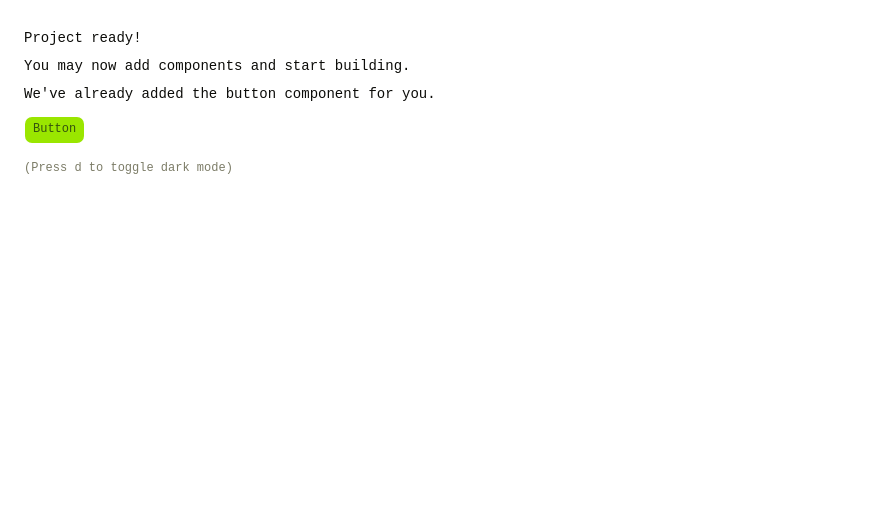
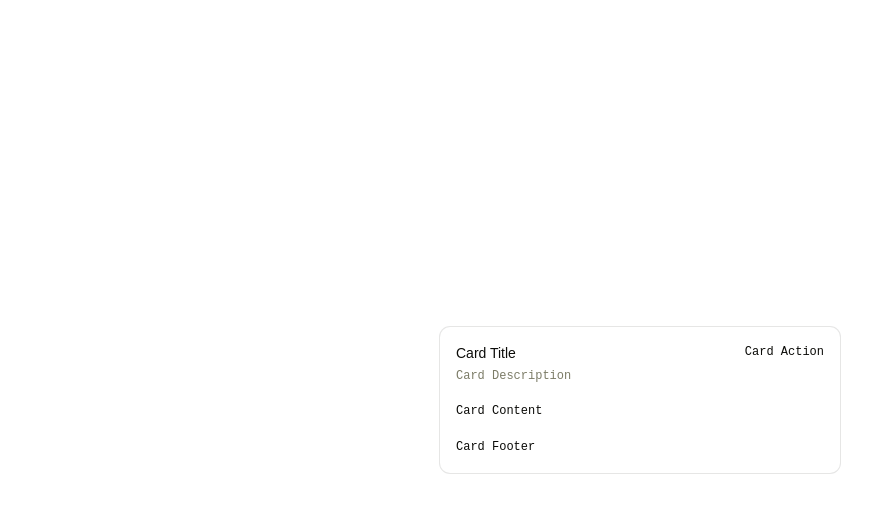
Before and after one commit to Allwyn46/money_manager, a React (Vite) app: page / in a window 1280 px wide. Shown: the top 512 px of the page, without its empty margins (0-880 px from the left). Built offline with nearby package versions, Linux system fonts and the light colour scheme.

Commit message:
Added HomePage.tsx

```diff
--- a/src/App.tsx
+++ b/src/App.tsx
@@ -1,20 +1,23 @@
-import { Button } from "@/components/ui/button"
+import HomePage from "./pages/HomePage"
 
 export function App() {
   return (
-    <div className="flex min-h-svh p-6">
-      <div className="flex max-w-md min-w-0 flex-col gap-4 text-sm leading-loose">
-        <div>
-          <h1 className="font-medium">Project ready!</h1>
-          <p>You may now add components and start building.</p>
-          <p>We&apos;ve already added the button component for you.</p>
-          <Button className="mt-2">Button</Button>
-        </div>
-        <div className="font-mono text-xs text-muted-foreground">
-          (Press <kbd>d</kbd> to toggle dark mode)
-        </div>
-      </div>
-    </div>
+    // <div className="flex min-h-svh p-6">
+    //   <div className="flex max-w-md min-w-0 flex-col gap-4 text-sm leading-loose">
+    //     <div>
+    //       <h1 className="font-medium">Project ready!</h1>
+    //       <p>You may now add components and start building.</p>
+    //       <p>We&apos;ve already added the button component for you.</p>
+    //       <Button className="mt-2">Button</Button>
+    //     </div>
+    //     <div className="font-mono text-xs text-muted-foreground">
+    //       (Press <kbd>d</kbd> to toggle dark mode)
+    //     </div>
+    //   </div>
+    // </div>
+    <>
+      <HomePage />
+    </>
   )
 }
 
--- /dev/null
+++ b/src/pages/HomePage.tsx
@@ -0,0 +1,35 @@
+import {
+  Card,
+  CardAction,
+  CardContent,
+  CardDescription,
+  CardFooter,
+  CardHeader,
+  CardTitle,
+} from "@/components/ui/card"
+
+const HomePage = () => {
+  return (
+    <section>
+      <div className="flex h-screen items-center justify-center">
+        <div className="w-100">
+          <Card>
+            <CardHeader>
+              <CardTitle>Card Title</CardTitle>
+              <CardDescription>Card Description</CardDescription>
+              <CardAction>Card Action</CardAction>
+            </CardHeader>
+            <CardContent>
+              <p>Card Content</p>
+            </CardContent>
+            <CardFooter>
+              <p>Card Footer</p>
+            </CardFooter>
+          </Card>
+        </div>
+      </div>
+    </section>
+  )
+}
+
+export default HomePage
```
